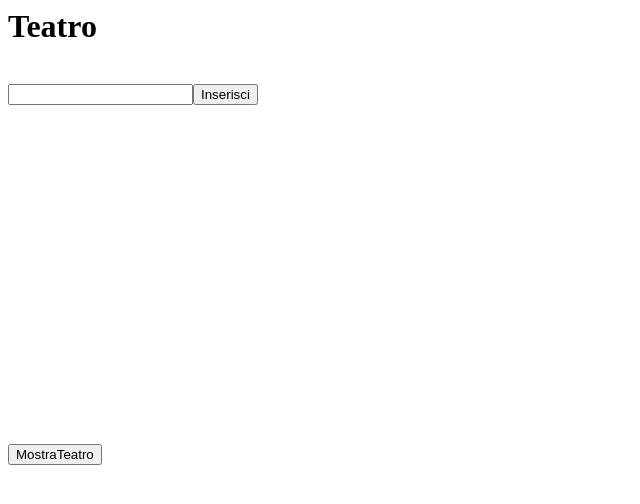
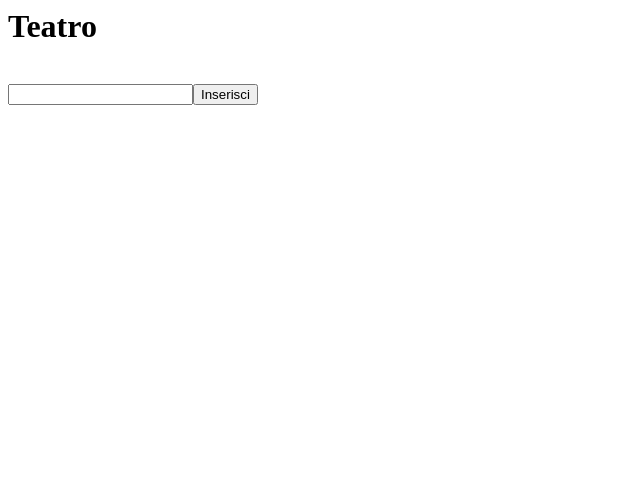
Before and after one commit to EliaP2000/Teatro, an Angular app: page / in a window 1280 px wide. Shown: the top 504 px of the page, without its empty margins (0-640 px from the left). Built offline with nearby package versions, Linux system fonts and the light colour scheme.

Commit message:
1 file modified

```diff
--- a/src/app/app.component.html
+++ b/src/app/app.component.html
@@ -30,5 +30,3 @@
     </button>
   </p>
 </div>
-
-<button id="MostraTeatro" (click)="showTeatro(data.value)">MostraTeatro</button>
```
